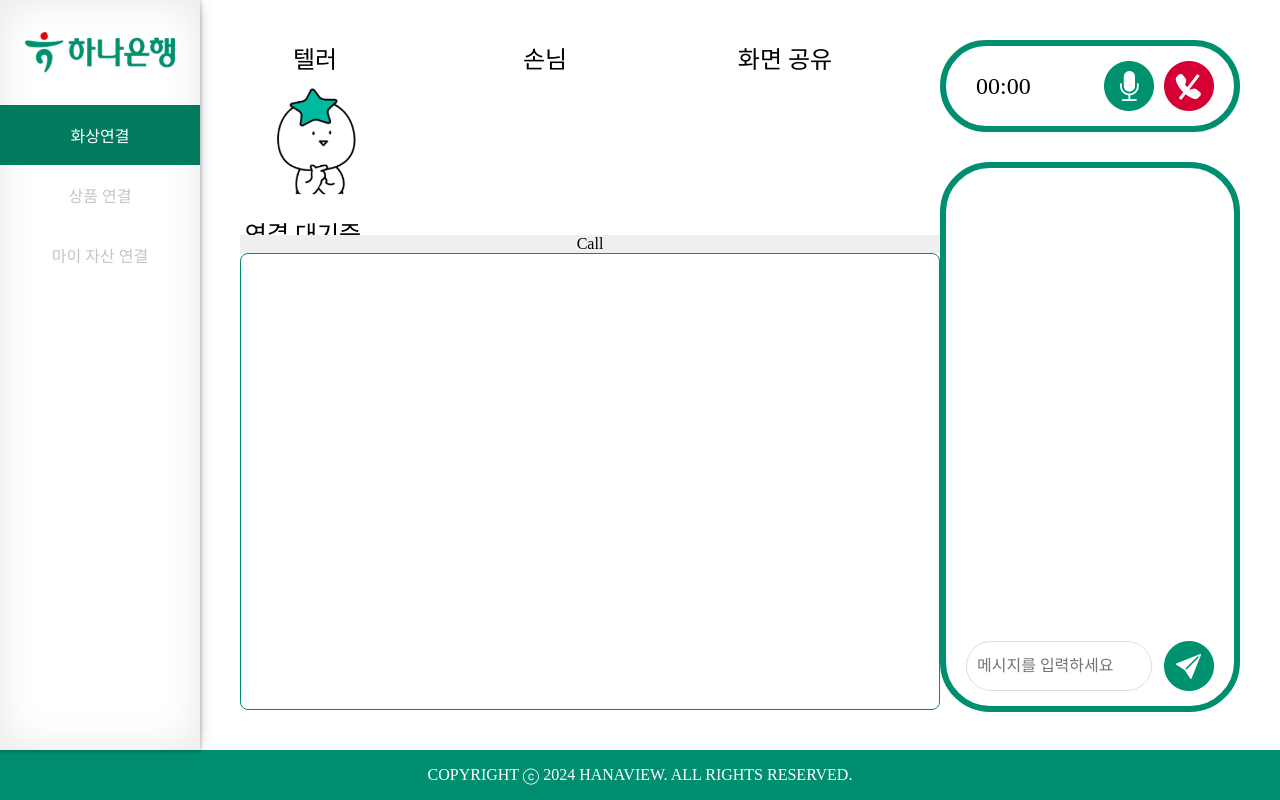
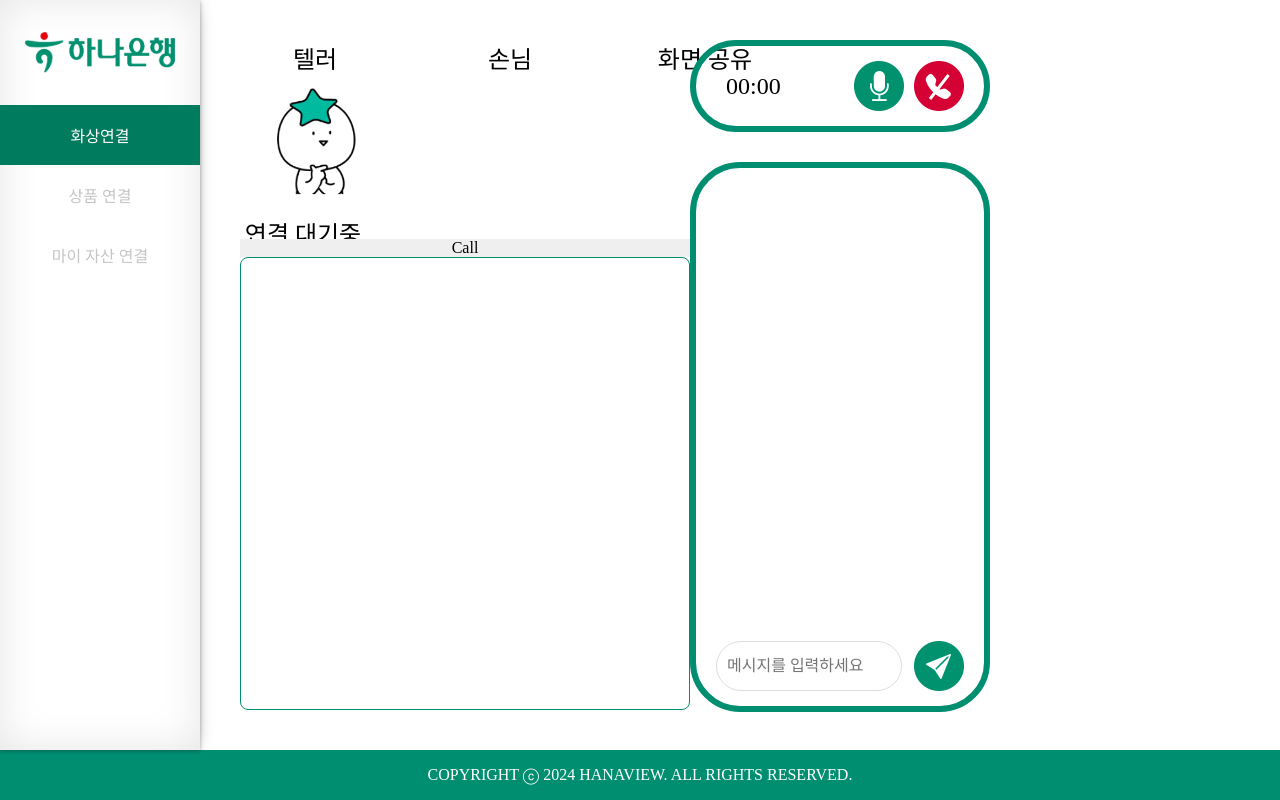
Before and after one commit to HanaView/Front-End, a React (Vite) app: page /consulting/teller in a window 1280 px wide. Built offline with nearby package versions, Linux system fonts and the light colour scheme; no server answers; a web font is replaced by a local one.

Commit message:
fix: video 스타일 변경

```diff
--- a/src/components/Video/index.jsx
+++ b/src/components/Video/index.jsx
@@ -152,10 +152,6 @@
     detectSpeaking();
   };
 
-  useEffect(() => {
-    console.log('isSpeaking:', isSpeaking); // isSpeaking 상태 변경을 감지하여 로그 출력
-  }, [isSpeaking]);
-
   return (
     <div id='consultVideo'>
       <div id='videoOptions'>
@@ -173,7 +169,7 @@
         <div className='videoContainer' onClick={() => handleVideoContainerClick(remoteStream)}>
           <p>손님</p>
           {remoteVideoRef ? (
-            <video className={`${isSpeaking ? 'speaking' : ''}`} ref={remoteVideoRef} autoPlay />
+            <video className={`video ${isSpeaking ? 'speaking' : ''}`} ref={remoteVideoRef} autoPlay />
           ) : (
             <div className='videoPending'>
               <img src='/src/assets/images/videoPending.png'/>
@@ -183,7 +179,7 @@
         </div>
         <div className='videoContainer' onClick={() =>  (null)}>
           <p>화면 공유</p>
-          <video/>
+          <video className='video'/>
         </div>
       </div>
       <button onClick={handleCallButtonClick}>Call</button>
--- a/src/components/Video/style.scss
+++ b/src/components/Video/style.scss
@@ -49,3 +49,7 @@
   border-radius: 8px;
   height: 100%;
 }
+
+#largeVideo video {
+  height: 100%;
+}
```
